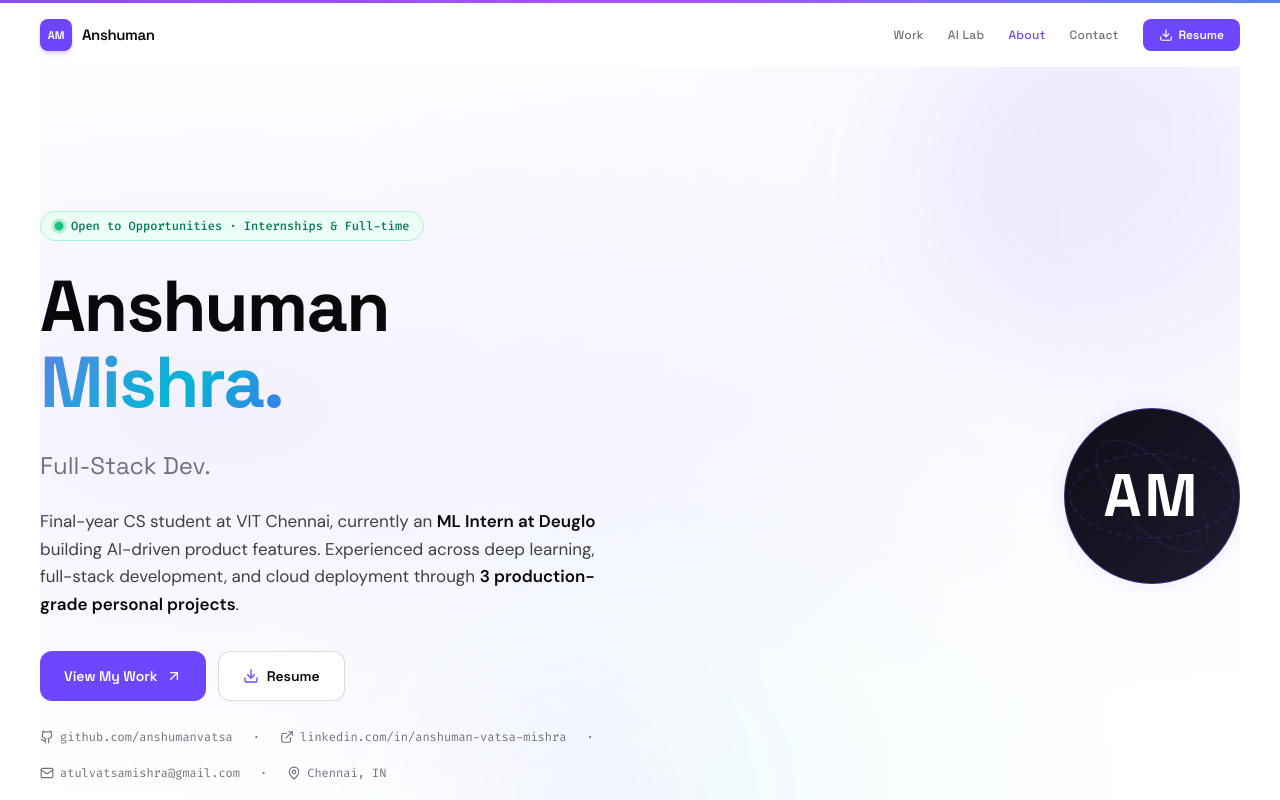
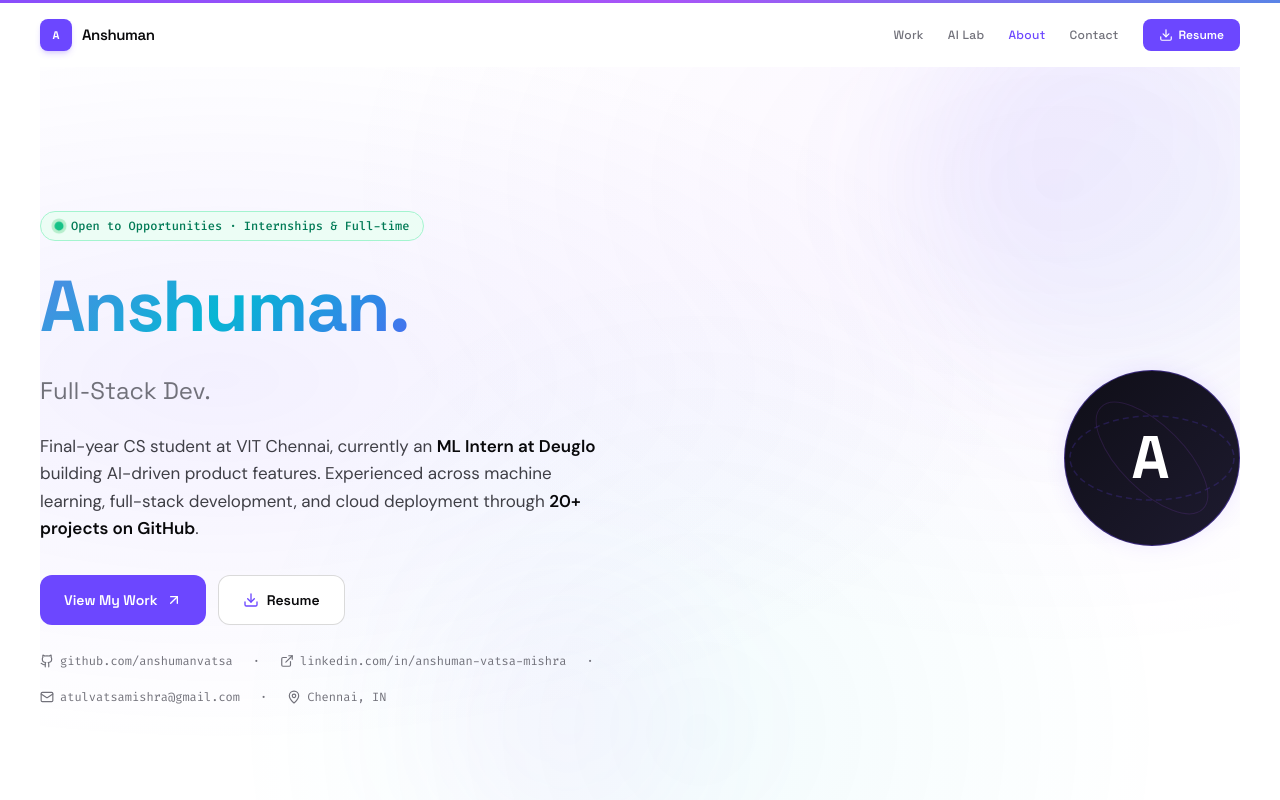
Before and after one commit to anshumanvatsa/portfolio, a React (Vite) app: page / in a window 1280 px wide. Shown: the top 800 px of the page. Built offline with nearby package versions, Linux system fonts and the light colour scheme; a web font is replaced by a local one.

Commit message:
fix: remove Mishra, AM->A everywhere, hero bio 20+ projects, favicon A, vercel.json SPA routing

```diff
--- a/src/App.tsx
+++ b/src/App.tsx
@@ -187,7 +187,7 @@ export default function App() {
             className="flex items-center gap-2.5"
           >
             <div className="w-8 h-8 rounded-lg bg-primary flex items-center justify-center shadow-md shadow-primary/20">
-              <span className="font-display text-white text-[11px] font-bold">AM</span>
+              <span className="font-display text-white text-[11px] font-bold">A</span>
             </div>
             <span className="font-display font-semibold text-on-surface text-[15px] tracking-tight">Anshuman</span>
           </motion.button>
@@ -255,8 +255,7 @@ export default function App() {
             {/* Name */}
             <motion.div initial={{ opacity: 0, y: 24 }} animate={{ opacity: 1, y: 0 }} transition={{ delay: 0.2, type: 'spring', stiffness: 200 }}>
               <h1 className="font-display font-bold text-5xl md:text-[72px] leading-[1.05] tracking-tight text-on-surface mb-1">
-                Anshuman<br />
-                <span className="gradient-text">Mishra.</span>
+                <span className="gradient-text">Anshuman.</span>
               </h1>
             </motion.div>
 
@@ -269,8 +268,8 @@ export default function App() {
 
             <motion.p initial={{ opacity: 0, y: 16 }} animate={{ opacity: 1, y: 0 }} transition={{ delay: 0.45 }}
               className="font-sans text-base md:text-[17px] text-on-surface-variant leading-relaxed max-w-xl">
-              Final-year CS student at VIT Chennai, currently an <strong className="text-on-surface font-semibold">ML Intern at Deuglo</strong> building AI-driven product features. Experienced across deep learning, full-stack development, and cloud deployment through{' '}
-              <strong className="text-on-surface font-semibold">3 production-grade personal projects</strong>.
+              Final-year CS student at VIT Chennai, currently an <strong className="text-on-surface font-semibold">ML Intern at Deuglo</strong> building AI-driven product features. Experienced across machine learning, full-stack development, and cloud deployment through{' '}
+              <strong className="text-on-surface font-semibold">20+ projects on GitHub</strong>.
             </motion.p>
 
             {/* CTAs */}
@@ -313,7 +312,7 @@ export default function App() {
             className="hidden md:flex items-center justify-center relative">
             <div className="float-anim relative">
               <div className="glow-ring w-44 h-44 rounded-full bg-gradient-to-br from-[#0f0e17] to-[#1e1b30] border border-primary/40 flex items-center justify-center shadow-2xl shadow-primary/20">
-                <span className="font-display font-bold text-6xl text-white tracking-wider">AM</span>
+                <span className="font-display font-bold text-6xl text-white tracking-wider">A</span>
               </div>
               {/* Orbit rings */}
               <svg className="absolute inset-0 w-full h-full orbit-1" viewBox="0 0 176 176">
@@ -742,7 +741,7 @@ export default function App() {
         <div className="max-w-7xl mx-auto px-5 md:px-10 py-12 flex flex-col md:flex-row justify-between items-center gap-6">
           <div className="flex items-center gap-3">
             <div className="w-9 h-9 rounded-xl bg-primary flex items-center justify-center shadow-lg shadow-primary/30">
-              <span className="font-display font-bold text-white text-xs">AM</span>
+              <span className="font-display font-bold text-white text-xs">A</span>
             </div>
             <div>
               <p className="font-display font-semibold text-white text-base">Anshuman</p>
```
Also changed, not shown: index.html (+1 -1 lines), vercel.json (added).
